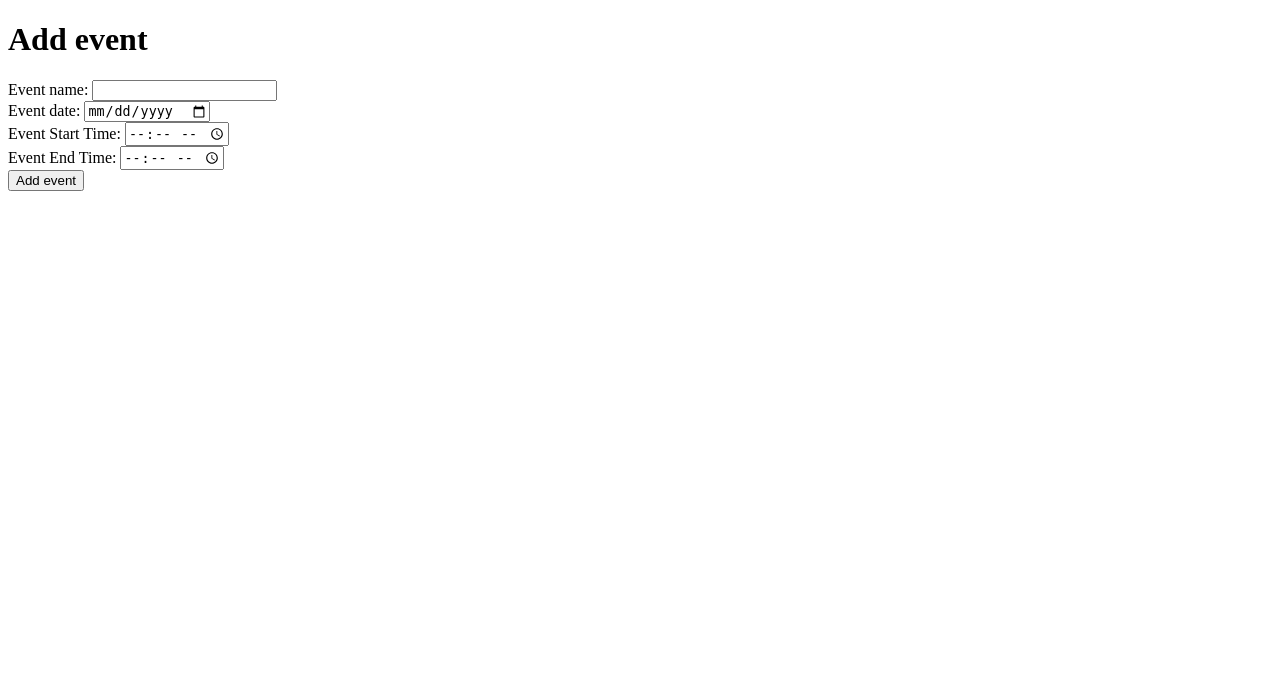
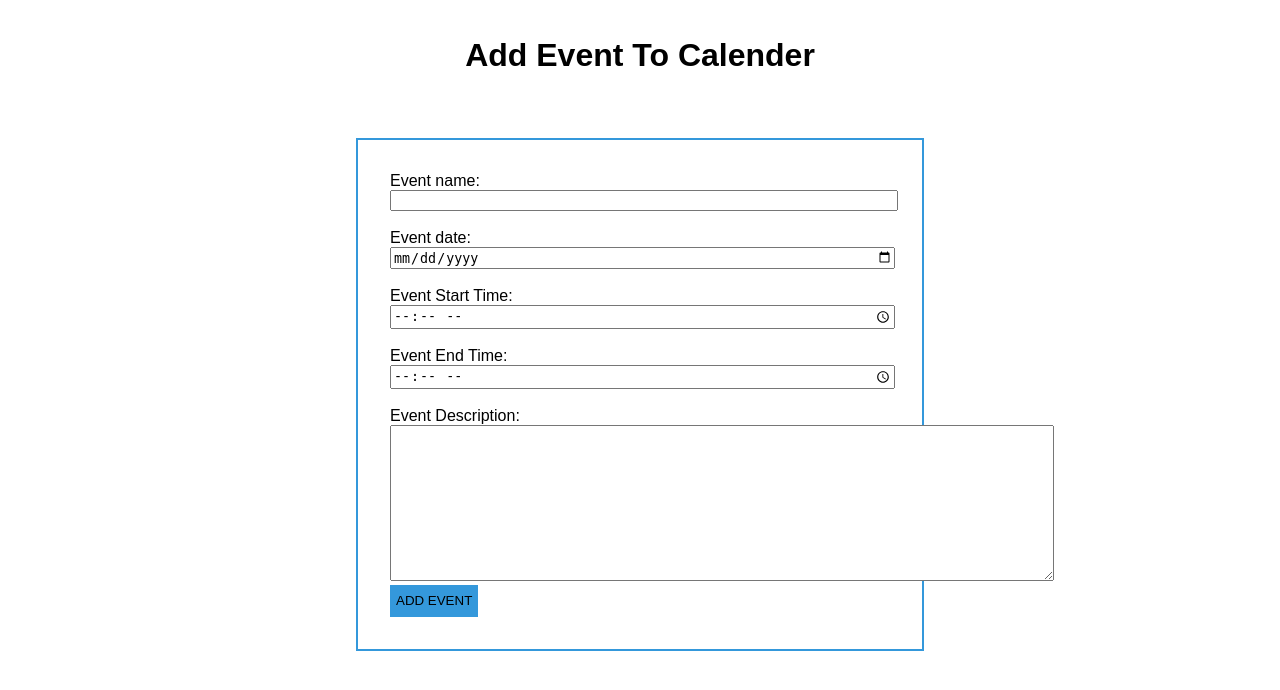
Before and after one commit to Edge720/PPM-Project, a Django app: template events/templates/events/add.html in a window 1280 px wide. Shown: the top 690 px of the page. Run offline with Django 3.2, Linux system fonts and the light colour scheme; the template is opened without the code that fills it, so the values that code supplies are empty.

Commit message:
More Formatting

```diff
--- a/events/templates/events/add.html
+++ b/events/templates/events/add.html
@@ -3,9 +3,44 @@
 <head>
     <meta charset="UTF-8">
     <title>Add event</title>
+    <style>
+
+	h1 {
+ 	    padding: 1rem;
+	}
+
+	body {
+	     font-family:sans-serif;
+	}
+	form {
+	     margin:3rem auto;
+	     max-width:500px;
+	     border: 2px solid #3498DB;
+	     padding: 2rem;
+
+    }
+	input {
+	     display:block;
+	     width: 100%
+	}
+
+	#btn {
+	     border:0;
+	     height: 2rem;
+	     background:#3498DB;
+	     text-transform:uppercase;
+	     cursor:pointer;
+	     width:auto;
+	      &:hover{
+		background:#3498D8;
+		}
+	}
+
+
+    </style>
 </head>
 <body>
-<h1>Add event</h1>
+<h1 style="text-align:center">Add Event To Calender</h1>
 
 <form action="{% url 'events:add_done'%}" method="post">
     {% csrf_token %}
@@ -17,7 +52,9 @@
     <input type="time" name ="start_time" id="start_time" required><br>
     <label for="end_time">Event End Time: </label>
     <input type="time" name ="end_time" id="end_time" required><br>
-<input type="submit" value="Add event">
+    <label for="desc">Event Description: </label>
+    <textarea id="desc" rows="10" cols="80"></textarea>
+<input type="submit" value="Add event" id = "btn">
 </form>
 </body>
 </html>
--- a/events/templates/events/login.html
+++ b/events/templates/events/login.html
@@ -18,7 +18,7 @@
 <body>
 <div style="padding-left: 30%; padding-right: 30%; padding-top: 15%;">
     <div class="panel panel-default">
-        <form class="panel-body" action="{% url 'login' email password %}" method="post">
+        <form class="panel-body" action="{% url 'events:login' %}" method="post">
             {% csrf_token %}
             <div class="form-group">
                 <label for="email">Email:</label>
--- a/events/templates/events/remove.html
+++ b/events/templates/events/remove.html
@@ -8,7 +8,7 @@
 <h1>Remove an event</h1>
 
 <form action="{% url 'events:remove_done' %}" method="post">
-{% csrf_token %}
+    {% csrf_token %}
     {% for event in events %}
         <input type="radio" name="choice" value="{{ event.id }}">
         <label for="name">{{ event.event_name }}</label><br>
```
Also changed, not shown: events/templates/events/index.html (+8 -3 lines), db.sqlite3.
